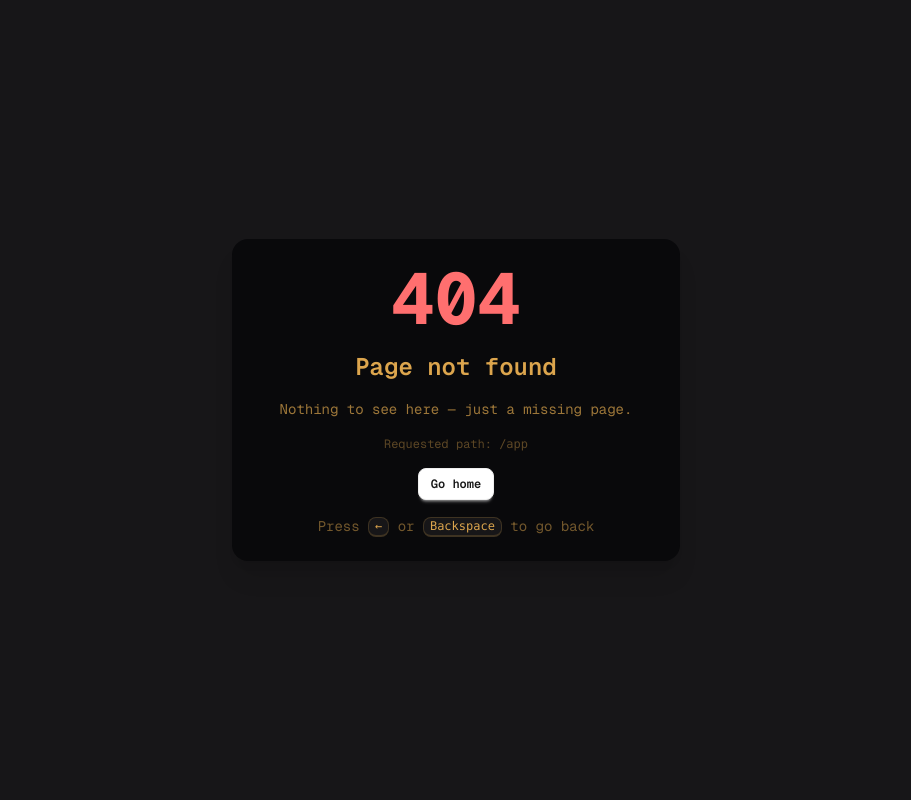
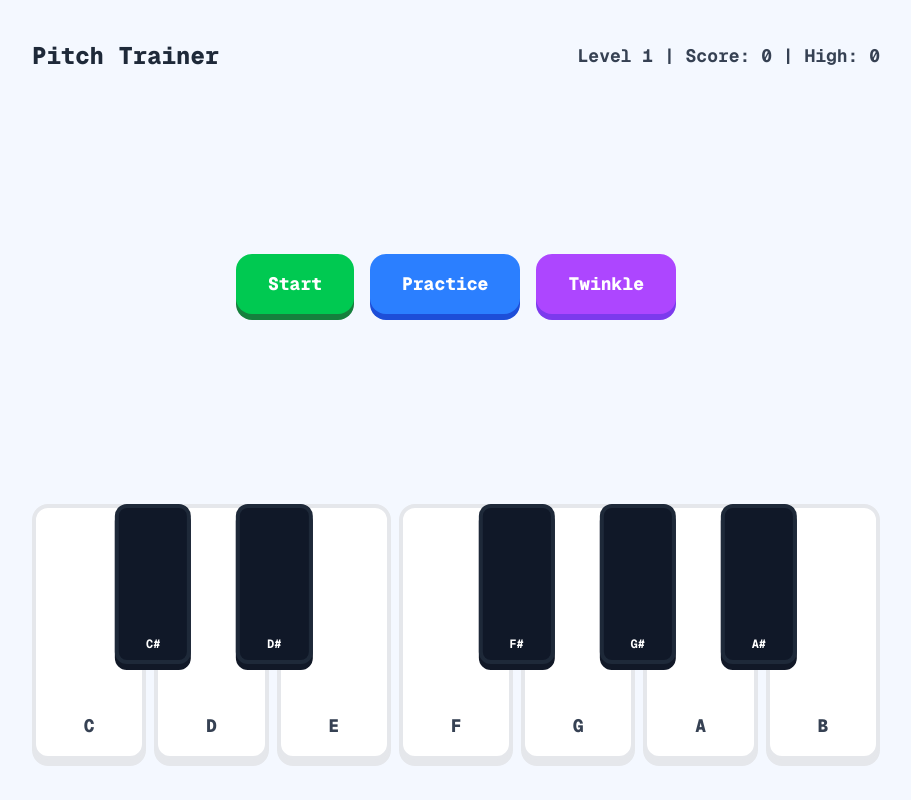
Before and after one commit to hieudoanm/pitch.perfect, a Next.js app in the folder packages/app/: page /app in a window 1280 px wide. Before the commit this address had no page. Shown: the whole page, without its empty margins (184-1095 px from the left). Built offline with nearby package versions, Linux system fonts and the light colour scheme.

Commit message:
add app page

```diff
--- /dev/null
+++ b/packages/app/src/pages/app/index.tsx
@@ -0,0 +1,274 @@
+import { twinkleTwinkle } from '@pitch.perfect/data/twinkle-twinkle-little-star';
+import { NextPage } from 'next';
+import { useEffect, useRef, useState } from 'react';
+
+const NODE_ENV = process.env.NODE_ENV ?? 'development';
+
+const whiteKeys = [
+  { id: 'c', note: 'C' },
+  { id: 'd', note: 'D' },
+  { id: 'e', note: 'E' },
+  { id: 'f', note: 'F' },
+  { id: 'g', note: 'G' },
+  { id: 'a', note: 'A' },
+  { id: 'b', note: 'B' },
+];
+
+const blackKeys = [
+  { id: 'cs', note: 'C#', position: 0 },
+  { id: 'ds', note: 'D#', position: 1 },
+  { id: 'fs', note: 'F#', position: 3 },
+  { id: 'gs', note: 'G#', position: 4 },
+  { id: 'as', note: 'A#', position: 5 },
+];
+
+const allNotes = [...whiteKeys, ...blackKeys];
+
+const levels: string[][] = [
+  ['c', 'd'],
+  ['c', 'cs', 'd'],
+  ['c', 'cs', 'd', 'ds'],
+  ['c', 'cs', 'd', 'ds', 'e'],
+  ['c', 'cs', 'd', 'ds', 'e', 'f'],
+  ['c', 'cs', 'd', 'ds', 'e', 'f', 'fs'],
+  ['c', 'cs', 'd', 'ds', 'e', 'f', 'fs', 'g'],
+  ['c', 'cs', 'd', 'ds', 'e', 'f', 'fs', 'g', 'gs'],
+  ['c', 'cs', 'd', 'ds', 'e', 'f', 'fs', 'g', 'gs', 'a'],
+  ['c', 'cs', 'd', 'ds', 'e', 'f', 'fs', 'g', 'gs', 'a', 'as'],
+  ['c', 'cs', 'd', 'ds', 'e', 'f', 'fs', 'g', 'gs', 'a', 'as', 'b'],
+];
+
+const AppPage: NextPage = () => {
+  const audioRef = useRef<HTMLAudioElement | null>(null);
+
+  const [started, setStarted] = useState(false);
+  const [target, setTarget] = useState<string | null>(null);
+  const [score, setScore] = useState(0);
+  const [highScore, setHighScore] = useState(0);
+  const [ripple, setRipple] = useState(false);
+  const [isPracticing, setIsPracticing] = useState(false);
+  const [feedback, setFeedback] = useState<{
+    correctId?: string;
+    wrongId?: string;
+  } | null>(null);
+  const [highlightedKey, setHighlightedKey] = useState<string | null>(null);
+  const [level, setLevel] = useState(1);
+
+  useEffect(() => {
+    const saved = localStorage.getItem('pitch-high-score');
+    if (saved) setHighScore(parseInt(saved, 10));
+  }, []);
+
+  const playTone = (id: string) => {
+    try {
+      const note: string =
+        NODE_ENV === 'development'
+          ? `/audio/3/${id}.mp3`
+          : `/pitch.perfect/audio/3/${id}.mp3`;
+      const audio = new Audio(note);
+      audioRef.current = audio;
+      audio.play();
+
+      setRipple(true);
+      setTimeout(() => setRipple(false), 600);
+    } catch (error) {
+      console.error(error);
+    }
+  };
+
+  const playTwinkle = async () => {
+    if (isPracticing) return;
+
+    setIsPracticing(true);
+    setStarted(false);
+    setTarget(null);
+
+    for (let i = 0; i < twinkleTwinkle.length; i++) {
+      const { note, duration } = twinkleTwinkle[i];
+      setHighlightedKey(note);
+      playTone(note);
+      await new Promise((res) => setTimeout(res, duration));
+      setHighlightedKey(null);
+    }
+
+    setIsPracticing(false);
+  };
+
+  const nextRound = () => {
+    const availableNotes = levels[level - 1];
+    const random =
+      availableNotes[Math.floor(Math.random() * availableNotes.length)];
+
+    setTarget(random);
+    playTone(random);
+  };
+
+  const startGame = () => {
+    setScore(0);
+    setStarted(true);
+    nextRound();
+  };
+
+  const handleGuess = (id: string) => {
+    if (!started || !target || isPracticing) return;
+
+    if (id === target) {
+      // Correct
+      setFeedback({ correctId: id });
+
+      const newScore = score + 1;
+      setScore(newScore);
+
+      if (newScore % 10 === 0 && level < levels.length) {
+        setLevel(level + 1);
+      }
+
+      setTimeout(() => {
+        setFeedback(null);
+        nextRound();
+      }, 700);
+    } else {
+      // Wrong
+      setFeedback({ correctId: target, wrongId: id });
+
+      setTimeout(() => {
+        if (score > highScore) {
+          setHighScore(score);
+          localStorage.setItem('pitch-high-score', score.toString());
+        }
+
+        setFeedback(null);
+        setScore(0);
+        setStarted(false);
+        setTarget(null);
+      }, 900);
+    }
+  };
+
+  const playPractice = async () => {
+    if (isPracticing) return;
+
+    setIsPracticing(true);
+    setStarted(false);
+    setTarget(null);
+
+    for (let i = 0; i < whiteKeys.length; i++) {
+      const key = whiteKeys[i].id;
+
+      setHighlightedKey(key);
+      playTone(key);
+
+      await new Promise((res) => setTimeout(res, 800));
+      setHighlightedKey(null);
+    }
+
+    setIsPracticing(false);
+  };
+
+  return (
+    <div className="h-screen w-screen bg-[#F4F8FF]">
+      <div className="mx-auto flex h-full w-full max-w-4xl flex-col px-6 py-10">
+        {/* Header */}
+        <div className="mb-6 flex items-center justify-between">
+          <div className="text-2xl font-extrabold text-gray-800">
+            Pitch Trainer
+          </div>
+          <div className="text-lg font-bold text-gray-700">
+            Level {level} | Score: {score} | High: {highScore}
+          </div>
+        </div>
+
+        <div className="relative flex grow items-center justify-center">
+          {/* Buttons */}
+          {!started && (
+            <div className="mb-8 flex flex-col justify-center gap-4 md:flex-row">
+              <button
+                onClick={startGame}
+                disabled={isPracticing}
+                className="rounded-2xl bg-green-500 px-8 py-4 text-lg font-extrabold text-white shadow-[0_6px_0_#15803D] transition-all active:translate-y-1 active:shadow-[0_2px_0_#15803D] disabled:opacity-50">
+                Start
+              </button>
+
+              <button
+                onClick={playPractice}
+                disabled={isPracticing}
+                className="rounded-2xl bg-blue-500 px-8 py-4 text-lg font-extrabold text-white shadow-[0_6px_0_#1D4ED8] transition-all active:translate-y-1 active:shadow-[0_2px_0_#1D4ED8] disabled:opacity-50">
+                Practice
+              </button>
+
+              <button
+                onClick={playTwinkle}
+                disabled={isPracticing}
+                className="rounded-2xl bg-purple-500 px-8 py-4 text-lg font-extrabold text-white shadow-[0_6px_0_#7C3AED] transition-all active:translate-y-1 active:shadow-[0_2px_0_#7C3AED] disabled:opacity-50">
+                Twinkle
+              </button>
+            </div>
+          )}
+
+          {/* Center Ripple */}
+          {ripple && (
+            <div className="pointer-events-none absolute inset-0 z-0 flex items-center justify-center">
+              <div className="h-32 w-32 animate-ping rounded-full bg-blue-300 opacity-30" />
+            </div>
+          )}
+        </div>
+
+        {/* Keyboard */}
+        <div className="relative h-64 w-full">
+          <div className="flex h-full gap-2">
+            {whiteKeys.map(({ id, note }) => (
+              <button
+                key={id}
+                onClick={() => {
+                  if (!started) {
+                    playTone(id); // play note freely when game not started
+                  } else {
+                    handleGuess(id); // handle guess during game
+                  }
+                }}
+                className={`relative flex flex-1 items-end justify-center rounded-2xl border-4 transition-all duration-150 active:translate-y-1 ${
+                  feedback?.correctId === id
+                    ? 'border-green-600 bg-green-400 shadow-[0_6px_0_#15803D]'
+                    : feedback?.wrongId === id
+                      ? 'border-red-600 bg-red-400 shadow-[0_6px_0_#B91C1C]'
+                      : highlightedKey === id
+                        ? 'border-blue-500 bg-blue-300 shadow-[0_6px_0_#2563EB]'
+                        : 'border-gray-200 bg-white shadow-[0_6px_0_#E5E7EB]'
+                }`}>
+                <span className="mb-4 text-lg font-extrabold text-gray-700">
+                  {note}
+                </span>
+              </button>
+            ))}
+          </div>
+
+          {blackKeys.map(({ id, note, position }) => (
+            <button
+              key={id}
+              onClick={() => {
+                if (!started) {
+                  playTone(id);
+                } else {
+                  handleGuess(id);
+                }
+              }}
+              className={`absolute top-0 z-10 h-40 w-[9%] -translate-x-1/2 rounded-xl border-4 transition-all duration-150 active:translate-y-1 ${
+                feedback?.correctId === id
+                  ? 'border-green-700 bg-green-500 shadow-[0_6px_0_#166534]'
+                  : feedback?.wrongId === id
+                    ? 'border-red-700 bg-red-500 shadow-[0_6px_0_#7F1D1D]'
+                    : 'border-gray-800 bg-gray-900 shadow-[0_6px_0_#111827]'
+              }`}
+              style={{ left: `${((position + 1) * 100) / 7}%` }}>
+              <div className="flex h-full items-end justify-center pb-2 text-xs font-bold text-white">
+                {note}
+              </div>
+            </button>
+          ))}
+        </div>
+      </div>
+    </div>
+  );
+};
+
+export default AppPage;
```
Also changed, not shown: 6 other files (tests, documents, lock files or other folders).
